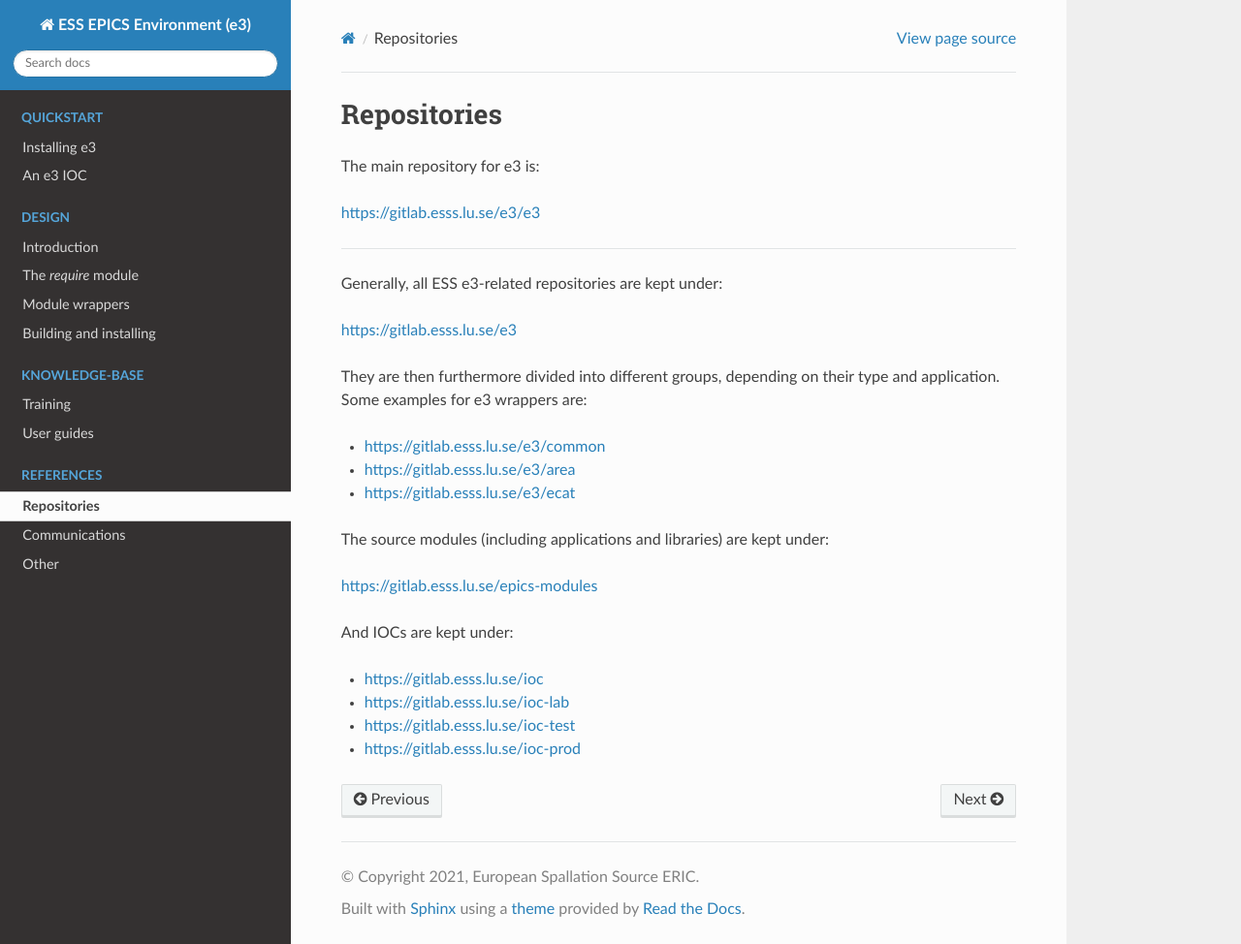
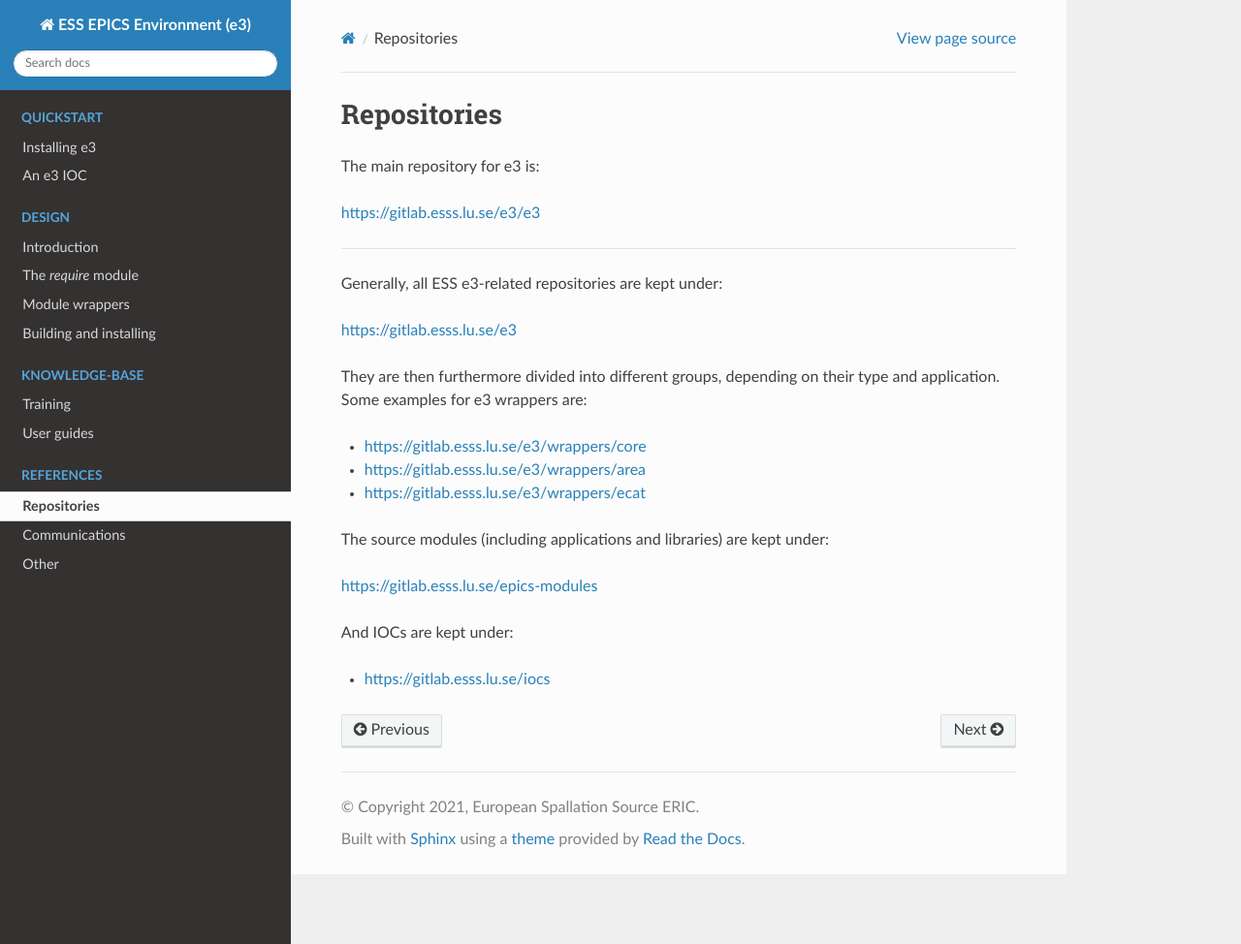
Before and after one commit to ttkorhonen/e3pages, a Sphinx documentation site: the page built from docs/references/1_repos.md, in a window 1280 px wide and 974 px high. Shown: the whole window at 97% size. Built offline with Sphinx 7.4.7 and the Read the Docs theme 2.0.0, drawn with Linux system fonts in a browser that asks for light colours.

Commit message:
Updated references, geez, when did we last look at these???

```diff
--- a/docs/references/1_repos.md
+++ b/docs/references/1_repos.md
@@ -13,9 +13,9 @@ Generally, all ESS e3-related repositories are kept under:
 They are then furthermore divided into different groups, depending on their type
 and application. Some examples for e3 wrappers are:
 
-- <https://gitlab.esss.lu.se/e3/common>
-- <https://gitlab.esss.lu.se/e3/area>
-- <https://gitlab.esss.lu.se/e3/ecat>
+- <https://gitlab.esss.lu.se/e3/wrappers/core>
+- <https://gitlab.esss.lu.se/e3/wrappers/area>
+- <https://gitlab.esss.lu.se/e3/wrappers/ecat>
 
 The source modules (including applications and libraries) are kept under:
 
@@ -23,7 +23,4 @@ The source modules (including applications and libraries) are kept under:
 
 And IOCs are kept under:
 
-- <https://gitlab.esss.lu.se/ioc>
-- <https://gitlab.esss.lu.se/ioc-lab>
-- <https://gitlab.esss.lu.se/ioc-test>
-- <https://gitlab.esss.lu.se/ioc-prod>
+- <https://gitlab.esss.lu.se/iocs>
```
